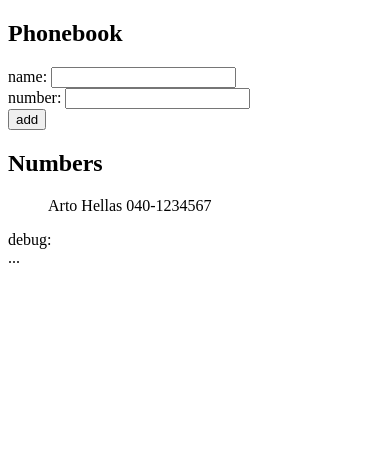
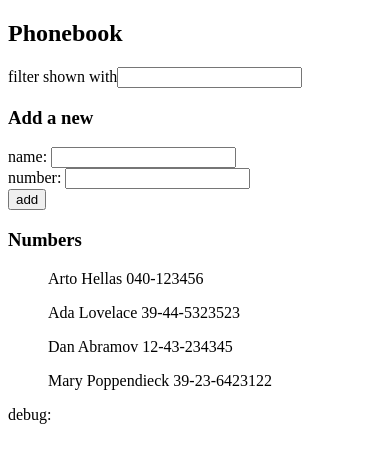
Before and after one commit to irakli689/fullstackopen, a React (Create React App) app in the folder part2/phonebook/: page / in a window 390 px wide. Shown: the top 462 px of the page. Built offline with nearby package versions, Linux system fonts and the light colour scheme.

Commit message:
finished phonebook exercises

```diff
--- a/part2/phonebook/src/App.js
+++ b/part2/phonebook/src/App.js
@@ -1,20 +1,35 @@
 import { useState } from 'react'
-import List from './list'
+import List from './components/list'
+import Filter from './components/filter'
+import Personform from './components/personform'
 const App = () => {
   const [persons, setPersons] = useState([
-    {name: 'Arto Hellas', number: '040-1234567'}
+    { name: 'Arto Hellas', number: '040-123456', id: 1 },
+    { name: 'Ada Lovelace', number: '39-44-5323523', id: 2 },
+    { name: 'Dan Abramov', number: '12-43-234345', id: 3 },
+    { name: 'Mary Poppendieck', number: '39-23-6423122', id: 4 }
   ])
+
   const [newName, setNewName] = useState('')
-  const [namesArr, setNamesArr] = useState([])
+  const [namesArr, setNamesArr] = useState([...persons.map(person=>person.name)])
   const [newNumber, setNewNumber] = useState ('')
+  const [filter, setFilter] = useState ('')
 
-  const handleNotChange = (event) => {
+
+  const handleFilter = (event) => {
+    const filt=event.target.value
+    setFilter(event.target.value)
+    console.log("filt", filter)
+    setPersons(persons.filter(person=>person.name.includes(filt)))
+  }
+  const handleName = (event) => {
       console.log(event.target.value)
       setNewName(event.target.value)
   }
   const handleNumber = (event) => {
     setNewNumber(event.target.value)
   }
+
   const addContact = (event) => {
     event.preventDefault()
     const newObject = {
@@ -35,21 +50,19 @@ const App = () => {
   return (
     <div>
       <h2>Phonebook</h2>
-      <form onSubmit={addContact}>
-        <div>name: <input value={newName} onChange={handleNotChange} /></div>
-        <div>number: <input value={newNumber} onChange={handleNumber} /></div>
-        <div>
-          <button type="submit">add</button>
-        </div>
-      </form>
-      <h2>Numbers</h2>
+      <Filter value={filter} handleChange={handleFilter}/>
+      <h3>Add a new</h3>
+      <Personform onSubmit={addContact}
+                  name={newName}
+                  handleNameChange={handleName}
+                  number={newNumber}
+                  handleNumberChange={handleNumber}
+      />
+      <h3>Numbers</h3>
       <ul>
         <List obj={persons} />
       </ul>
       <div>debug: {newName}</div>
-
-      ...
-      {/* <ul>{namesArr.map(item=><li>{item}</li>)}</ul> */}
     </div>
   )
 }
--- /dev/null
+++ b/part2/phonebook/src/components/filter.js
@@ -0,0 +1,9 @@
+const Filter = ({value, handleChange}) => {
+    return (
+        <div>
+            filter shown with
+            <input value={value} onChange={handleChange}/>
+        </div>
+    )
+}
+export default Filter
--- /dev/null
+++ b/part2/phonebook/src/components/list.js
@@ -0,0 +1,6 @@
+const List = ({obj, filter}) => {
+    return obj
+
+                .map(item => <p key={item.name}>{item.name} {item.number}</p>)
+}
+export default List
--- /dev/null
+++ b/part2/phonebook/src/components/personform.js
@@ -0,0 +1,16 @@
+const Personform = ({onSubmit, name, handleNameChange, number, handleNumberChange}) => {
+    return (
+        <form onSubmit={onSubmit}>
+            <div>
+                name: <input value={name} onChange={handleNameChange} />
+            </div>
+            <div>
+                number: <input value={number} onChange={handleNumberChange} />
+            </div>
+            <div>
+                <button type="submit">add</button>
+            </div>
+        </form>
+    )
+}
+export default Personform
--- a/part2/phonebook/src/list.js
+++ /dev/null
@@ -1,4 +0,0 @@
-const List = ({obj}) => {
-    return obj.map(item => <p key={item.name}>{item.name} {item.number}</p>)
-}
-export default List
```
